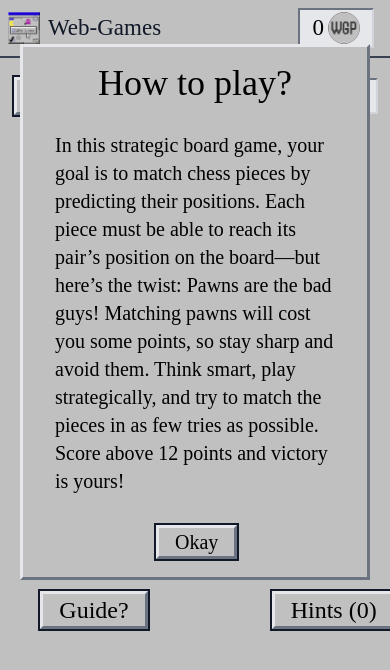
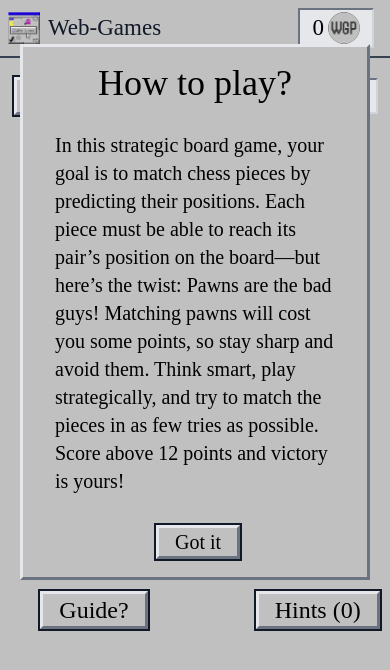
Before and after one commit to RaviPatel94/Webgames, a React (Vite) app: page /matchthechessman in a window 390 px wide. Shown: the top 670 px of the page. Built offline with nearby package versions, Linux system fonts and the light colour scheme; no server answers; a web font is replaced by a local one.

Commit message:
popup added

```diff
--- a/src/games/Matchthechessman.jsx
+++ b/src/games/Matchthechessman.jsx
@@ -178,6 +178,10 @@ function Matchthechessman() {
     if (score > pb) {
       setpb(score);
     }
+    if(score>12){
+      setresult("Win!")}
+    else{
+      setresult("Lose!")}
   }, [gameover]);
 
   useEffect(() => {
@@ -191,6 +195,7 @@ function Matchthechessman() {
     setselected([])
     setgameover(false)
     setscore(0)
+    setresult("Lose!")
     clickref.current=0
     notpawnref.current=0
     settiles(prevTiles =>
@@ -403,7 +408,6 @@ const createChessMatchingGrid = (tiles) => {
       setmatched([...matched, firstTile.matchid]);
 
       if (notpawnref.current===4) {
-        score>12?setresult("Won!"):setresult("Lose!")
         setgameover(true);
       }
     } else {
@@ -438,7 +442,7 @@ const createChessMatchingGrid = (tiles) => {
       <div className='h-[450px] sm:h-96 w-[280px] sm:w-[500px] flex flex-col gap-7 items-center justify-center font-medium text-xl sm:text-2xl'>
         <h2 className=' text-4xl'>How to play?</h2>
         <p className='w-ful'>In this strategic board game, your goal is to match chess pieces by predicting their positions. Each piece must be able to reach its pair’s position on the board—but here’s the twist: Pawns are the bad guys! Matching pawns will cost you some points, so stay sharp and avoid them. Think smart, play strategically, and try to match the pieces in as few tries as possible. Score above 12 points and victory is yours!</p>
-        <Btn text="Okay" ClickEvent={removepopup}/>
+        <Btn text="Got it" ClickEvent={removepopup}/>
         </div>
       </div>
       <div className='w-screen flex justify-between items-center px-3 sm:px-36'>
@@ -447,7 +451,7 @@ const createChessMatchingGrid = (tiles) => {
         <div className='scorebox px-2'>PB : {pb}</div>
         <div className='relative hidden sm:contents'>
           <Btn text="Share" ClickEvent={shareLink}/>
-          <div className={'absolute bg-lightgrey scorebox top-10 z-40 '+ (shared?"":"hidden")}>
+          <div className={'absolute bg-lightgrey scorebox top-10 right-32 z-40 '+ (shared?"":"hidden")}>
             Link Copied
           </div>
         </div>
@@ -484,12 +488,12 @@ const createChessMatchingGrid = (tiles) => {
             </div>
           </div>
         </div>
-        <div className='flex flex-col gap-7 items-center'>
+        <div className='flex flex-col gap-7 items-center pb-8 sm:pb-0'>
           <h1 className='text-4xl text-center font-medium'>Match The Chessman</h1>
           <p className='text-2xl font-medium lg:w-[600px] pb-7 lg:pb-0 px-5 hidden sm:block'>
           Are you ready for a unique chess-inspired challenge? In this strategic board game, your goal is to match chess pieces by predicting their positions. Each piece must be able to reach its pair’s position on the board—but here’s the twist: Pawns are the bad guys! Matching pawns will cost you some points, so stay sharp and avoid them. Think smart, play strategically, and try to match the pieces in as few tries as possible. Score above 12 points and victory is yours! Good luck and have fun!
           </p>
-          <div className='sm:hidden flex justify-between items-center w-full'>
+          <div className='sm:hidden flex justify-between items-center w-full pr-4'>
           <Btn text="Guide?" ClickEvent={help}/>
           <Btn text="Hints (0)"/></div>
         </div>
```
